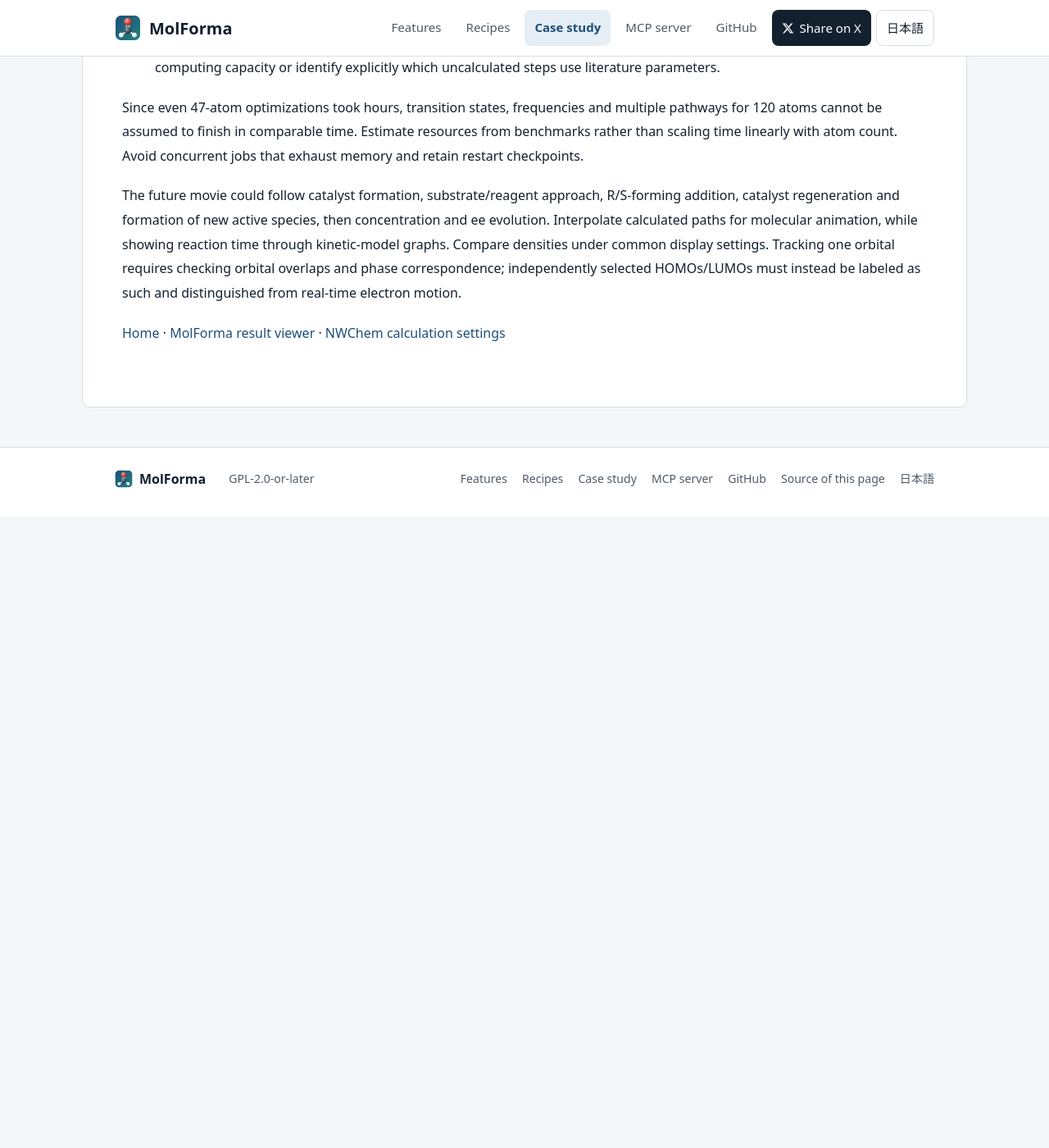
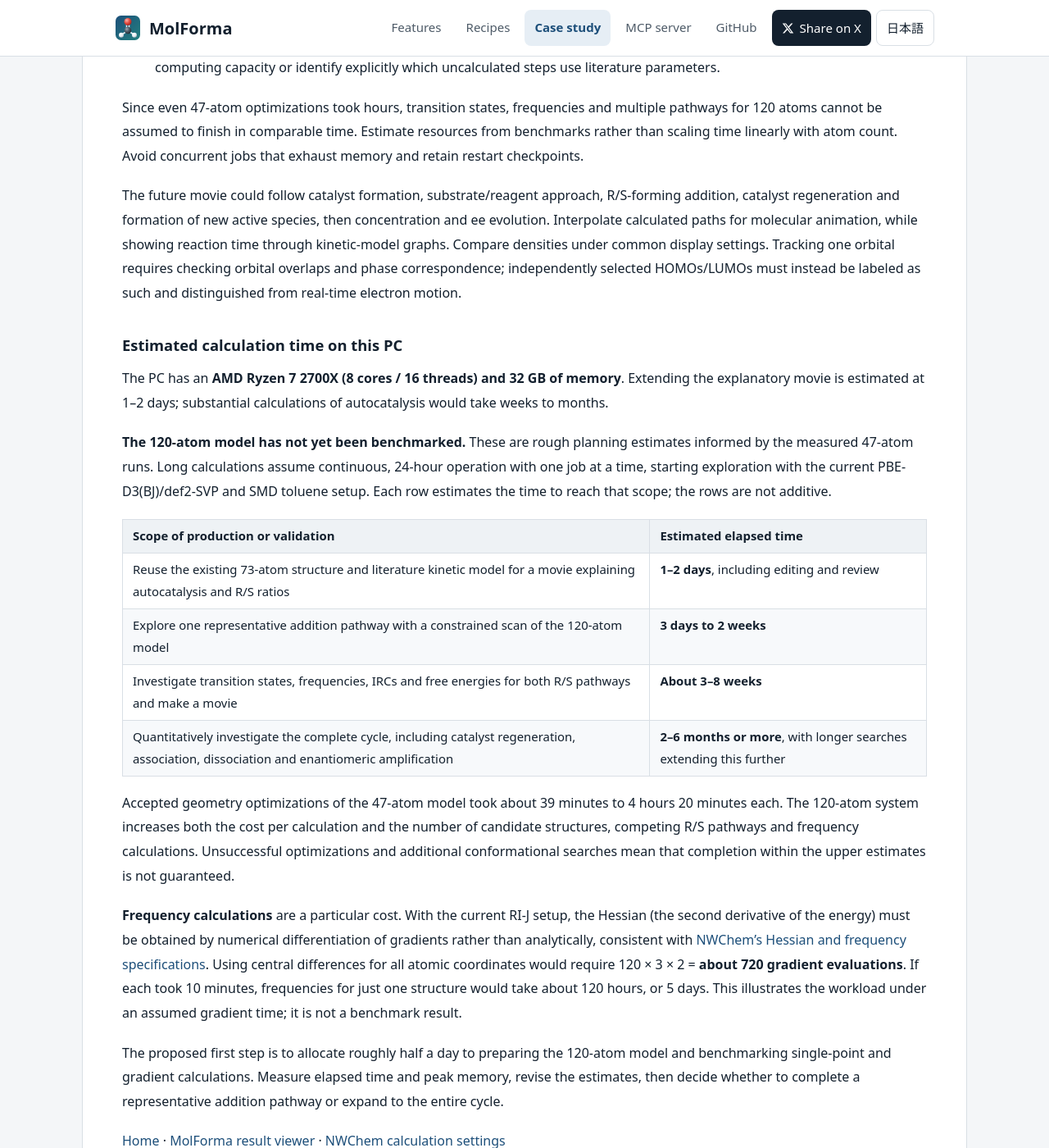
Before and after one commit to hnakada123/MolForma, a Jekyll site: the page built from docs/en/calculations/soai_addition.md, in a window 1280 px wide and 1400 px high, scrolled down 13694 px. Shown: the whole window at 82% size. Built offline with Jekyll 4.4.1, drawn with Linux system fonts in a browser that asks for light colours; some web fonts are replaced; our own code applies the rules of GitHub Pages for plain Markdown files; before the commit the page ends 14324 px from its top, so only the background shows below that.

Commit message:
Add runtime estimates for autocatalysis calculations

```diff
--- a/docs/en/calculations/soai_addition.md
+++ b/docs/en/calculations/soai_addition.md
@@ -272,4 +272,23 @@ Since even 47-atom optimizations took hours, transition states, frequencies and
 
 The future movie could follow catalyst formation, substrate/reagent approach, R/S-forming addition, catalyst regeneration and formation of new active species, then concentration and ee evolution. Interpolate calculated paths for molecular animation, while showing reaction time through kinetic-model graphs. Compare densities under common display settings. Tracking one orbital requires checking orbital overlaps and phase correspondence; independently selected HOMOs/LUMOs must instead be labeled as such and distinguished from real-time electron motion.
 
+### Estimated calculation time on this PC
+
+The PC has an **AMD Ryzen 7 2700X (8 cores / 16 threads) and 32 GB of memory**. Extending the explanatory movie is estimated at 1–2 days; substantial calculations of autocatalysis would take weeks to months.
+
+**The 120-atom model has not yet been benchmarked.** These are rough planning estimates informed by the measured 47-atom runs. Long calculations assume continuous, 24-hour operation with one job at a time, starting exploration with the current PBE-D3(BJ)/def2-SVP and SMD toluene setup. Each row estimates the time to reach that scope; the rows are not additive.
+
+| Scope of production or validation | Estimated elapsed time |
+| --- | --- |
+| Reuse the existing 73-atom structure and literature kinetic model for a movie explaining autocatalysis and R/S ratios | **1–2 days**, including editing and review |
+| Explore one representative addition pathway with a constrained scan of the 120-atom model | **3 days to 2 weeks** |
+| Investigate transition states, frequencies, IRCs and free energies for both R/S pathways and make a movie | **About 3–8 weeks** |
+| Quantitatively investigate the complete cycle, including catalyst regeneration, association, dissociation and enantiomeric amplification | **2–6 months or more**, with longer searches extending this further |
+
+Accepted geometry optimizations of the 47-atom model took about 39 minutes to 4 hours 20 minutes each. The 120-atom system increases both the cost per calculation and the number of candidate structures, competing R/S pathways and frequency calculations. Unsuccessful optimizations and additional conformational searches mean that completion within the upper estimates is not guaranteed.
+
+**Frequency calculations** are a particular cost. With the current RI-J setup, the Hessian (the second derivative of the energy) must be obtained by numerical differentiation of gradients rather than analytically, consistent with [NWChem's Hessian and frequency specifications](https://nwchemgit.github.io/Hessians-and-Vibrational-Frequencies.html). Using central differences for all atomic coordinates would require 120 × 3 × 2 = **about 720 gradient evaluations**. If each took 10 minutes, frequencies for just one structure would take about 120 hours, or 5 days. This illustrates the workload under an assumed gradient time; it is not a benchmark result.
+
+The proposed first step is to allocate roughly half a day to preparing the 120-atom model and benchmarking single-point and gradient calculations. Measure elapsed time and peak memory, revise the estimates, then decide whether to complete a representative addition pathway or expand to the entire cycle.
+
 [Home](../index.html) · [MolForma result viewer](../features/results.md) · [NWChem calculation settings](../features/calculation.md)
```
Also changed, not shown: docs/calculations/soai_addition.md (+19 -0 lines).
